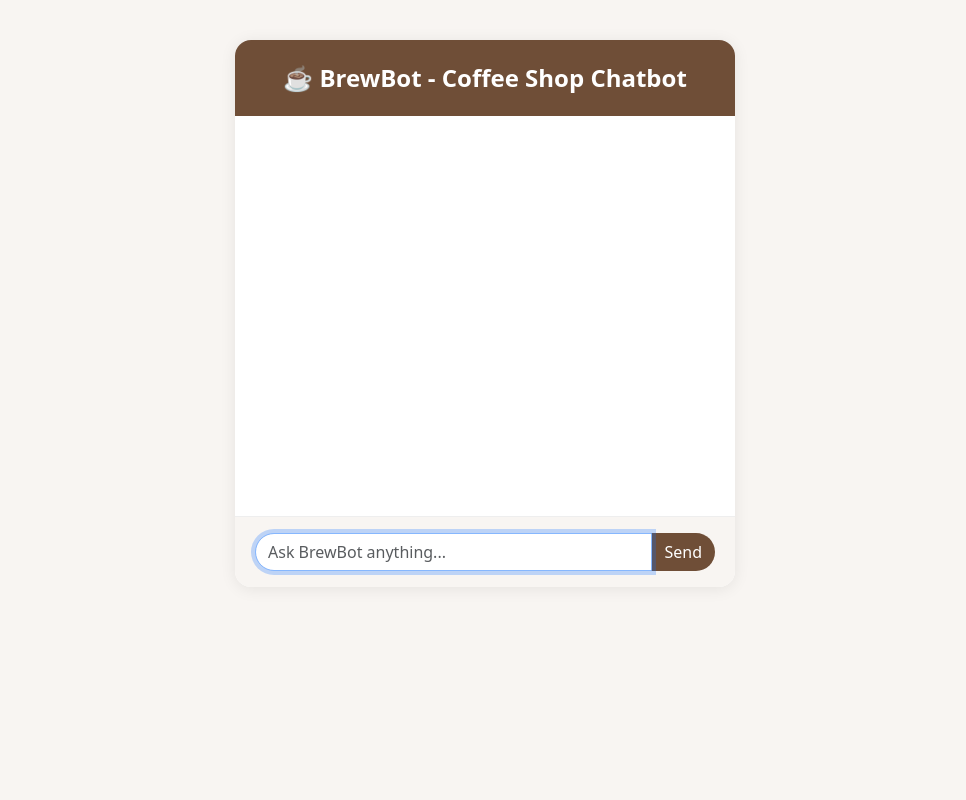
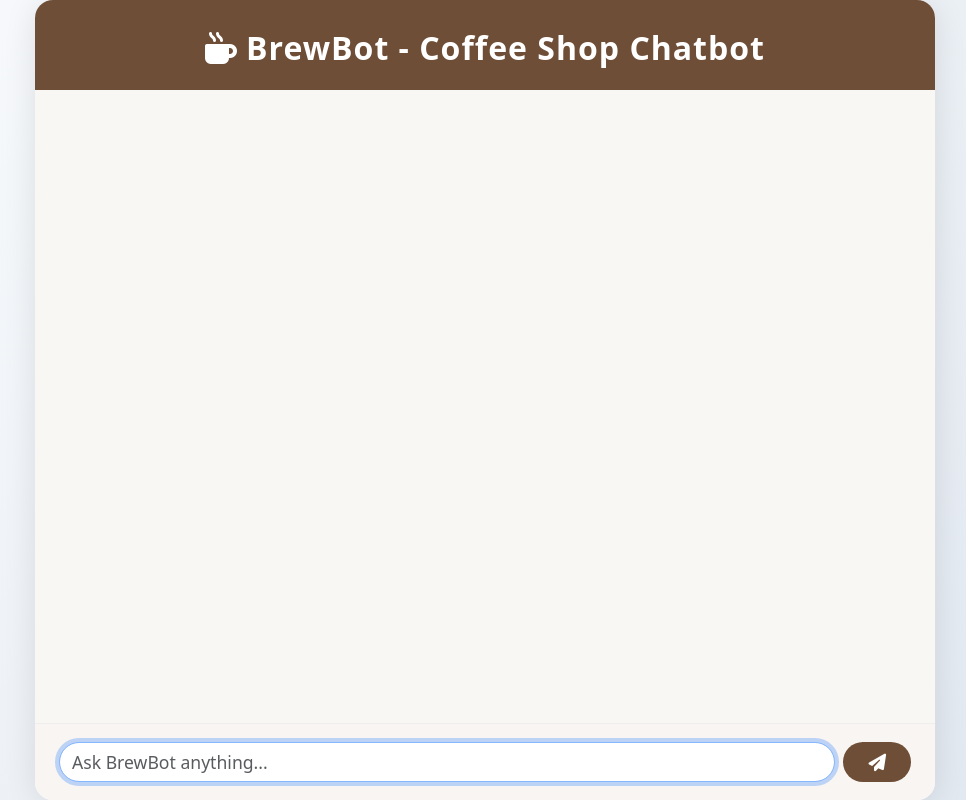
Before and after one commit to ShudarsanRegmi/llm-vuln-scanner, a Flask app: page / in a window 1280 px wide. Shown: the whole page, without its empty margins (155-1121 px from the left). Run offline with Flask 3, Linux system fonts and the light colour scheme.

Commit message:
Enhanced UI of chatbot UI

```diff
--- a/chatbot_ui/templates/index.html
+++ b/chatbot_ui/templates/index.html
@@ -5,62 +5,210 @@
     <meta name="viewport" content="width=device-width, initial-scale=1.0">
     <title>☕ BrewBot - Coffee Shop Chatbot</title>
     <link href="https://cdn.jsdelivr.net/npm/bootstrap@5.3.0/dist/css/bootstrap.min.css" rel="stylesheet">
+    <link rel="stylesheet" href="https://cdnjs.cloudflare.com/ajax/libs/font-awesome/6.4.0/css/all.min.css">
     <style>
-        body { background: #f8f5f2; }
-        .chat-container { max-width: 500px; margin: 40px auto; background: #fff; border-radius: 16px; box-shadow: 0 2px 16px rgba(0,0,0,0.08); padding: 0; }
-        .chat-header { background: #6f4e37; color: #fff; padding: 20px; border-radius: 16px 16px 0 0; text-align: center; font-size: 1.5rem; font-weight: bold; }
-        .chat-body { padding: 20px; height: 400px; overflow-y: auto; }
-        .chat-message { margin-bottom: 16px; display: flex; }
-        .chat-message.user .msg { margin-left: auto; background: #e3caa5; color: #6f4e37; }
-        .chat-message.bot .msg { margin-right: auto; background: #6f4e37; color: #fff; }
-        .msg { padding: 12px 18px; border-radius: 18px; max-width: 75%; font-size: 1rem; }
-        .chat-footer { padding: 16px 20px; border-top: 1px solid #eee; background: #f8f5f2; border-radius: 0 0 16px 16px; }
-        .form-control { border-radius: 20px; }
-        .btn-coffee { background: #6f4e37; color: #fff; border-radius: 20px; }
-        .btn-coffee:hover { background: #563826; }
+        html, body {
+            height: 100%;
+            width: 100%;
+            margin: 0;
+            padding: 0;
+            box-sizing: border-box;
+        }
+        body {
+            min-height: 100vh;
+            min-width: 100vw;
+            height: 100vh;
+            width: 100vw;
+            background: linear-gradient(135deg, #f8fafc 0%, #e0e7ef 100%);
+            overflow: hidden;
+        }
+        .chat-container {
+            width: 80vw;
+            max-width: 900px;
+            height: 100vh;
+            margin: 0 auto;
+            background: #fff;
+            border-radius: 18px;
+            box-shadow: 0 4px 32px rgba(0,0,0,0.10);
+            display: flex;
+            flex-direction: column;
+        }
+        .chat-header {
+            background: #6f4e37;
+            color: #fff;
+            padding: 24px 24px 18px 24px;
+            border-radius: 18px 18px 0 0;
+            text-align: center;
+            font-size: 2rem;
+            font-weight: bold;
+            letter-spacing: 1px;
+        }
+        .chat-body {
+            flex: 1;
+            padding: 24px;
+            overflow-y: auto;
+            background: #f9f7f4;
+        }
+        .chat-message {
+            margin-bottom: 18px;
+            display: flex;
+            align-items: flex-end;
+        }
+        .chat-message.user {
+            flex-direction: row-reverse;
+        }
+        .chat-message .avatar {
+            width: 38px;
+            height: 38px;
+            border-radius: 50%;
+            background: #eee;
+            display: flex;
+            align-items: center;
+            justify-content: center;
+            font-size: 1.3rem;
+            margin: 0 10px;
+        }
+        .chat-message.user .msg {
+            background: #e3caa5;
+            color: #6f4e37;
+            margin-right: 10px;
+        }
+        .chat-message.bot .msg {
+            background: #6f4e37;
+            color: #fff;
+            margin-left: 10px;
+        }
+        .msg {
+            padding: 14px 20px;
+            border-radius: 18px;
+            max-width: 75vw;
+            font-size: 1.08rem;
+            box-shadow: 0 2px 8px rgba(0,0,0,0.04);
+            word-break: break-word;
+        }
+        .chat-footer {
+            padding: 18px 24px;
+            border-top: 1px solid #eee;
+            background: #f8f5f2;
+            border-radius: 0 0 18px 18px;
+        }
+        .form-control {
+            border-radius: 20px;
+            font-size: 1.1rem;
+        }
+        .btn-coffee {
+            background: #6f4e37;
+            color: #fff;
+            border-radius: 20px;
+            font-size: 1.1rem;
+        }
+        .btn-coffee:hover {
+            background: #563826;
+        }
+        .markdown-body {
+            font-size: 1.08rem;
+        }
+        .spinner {
+            width: 28px;
+            height: 28px;
+            border: 4px solid #e3caa5;
+            border-top: 4px solid #6f4e37;
+            border-radius: 50%;
+            animation: spin 1s linear infinite;
+            margin: 0 10px;
+        }
+        @keyframes spin { 100% { transform: rotate(360deg); } }
+        @media (max-width: 900px) {
+            .chat-container {
+                width: 100vw;
+                max-width: 100vw;
+                height: 100vh;
+                border-radius: 0;
+                margin: 0;
+            }
+            .chat-header, .chat-footer {
+                padding-left: 10px;
+                padding-right: 10px;
+                border-radius: 0;
+            }
+            .chat-body {
+                padding: 10px;
+            }
+            .msg {
+                max-width: 90vw;
+            }
+        }
     </style>
+    <script src="https://cdn.jsdelivr.net/npm/marked/marked.min.js"></script>
 </head>
 <body>
     <div class="chat-container">
-        <div class="chat-header">☕ BrewBot - Coffee Shop Chatbot</div>
+        <div class="chat-header"><i class="fa-solid fa-mug-hot me-2"></i>BrewBot - Coffee Shop Chatbot</div>
         <div class="chat-body" id="chat-body">
             <!-- Messages will appear here -->
         </div>
         <div class="chat-footer">
-            <form id="chat-form" autocomplete="off">
-                <div class="input-group">
-                    <input type="text" class="form-control" id="user-input" placeholder="Ask BrewBot anything..." required autofocus>
-                    <button class="btn btn-coffee" type="submit">Send</button>
-                </div>
+            <form id="chat-form" autocomplete="off" class="d-flex gap-2">
+                <input type="text" class="form-control flex-grow-1" id="user-input" placeholder="Ask BrewBot anything..." required autofocus>
+                <button class="btn btn-coffee px-4" type="submit"><i class="fa-solid fa-paper-plane"></i></button>
             </form>
         </div>
     </div>
-    <script src="https://code.jquery.com/jquery-3.6.0.min.js"></script>
     <script>
-        let chatBody = $('#chat-body');
-        function appendMessage(sender, text) {
+        let chatBody = document.getElementById('chat-body');
+        let loadingSpinner = null;
+        function appendMessage(sender, text, isMarkdown=false) {
             let msgClass = sender === 'user' ? 'user' : 'bot';
-            let msgHtml = `<div class="chat-message ${msgClass}"><div class="msg">${text}</div></div>`;
-            chatBody.append(msgHtml);
-            chatBody.scrollTop(chatBody[0].scrollHeight);
+            let avatar = sender === 'user' ? '<div class="avatar bg-secondary text-white"><i class="fa-solid fa-user"></i></div>' : '<div class="avatar bg-coffee text-white"><i class="fa-solid fa-robot"></i></div>';
+            let msgHtml = `<div class="chat-message ${msgClass}">`;
+            if (sender === 'user') msgHtml += avatar;
+            msgHtml += `<div class="msg">`;
+            if (isMarkdown) {
+                msgHtml += `<div class="markdown-body">${marked.parse(text)}</div>`;
+            } else {
+                msgHtml += text;
+            }
+            msgHtml += `</div>`;
+            if (sender === 'bot') msgHtml += avatar;
+            msgHtml += `</div>`;
+            chatBody.insertAdjacentHTML('beforeend', msgHtml);
+            chatBody.scrollTop = chatBody.scrollHeight;
         }
-        $('#chat-form').on('submit', function(e) {
+        function showLoading() {
+            if (!loadingSpinner) {
+                loadingSpinner = document.createElement('div');
+                loadingSpinner.className = 'chat-message bot';
+                loadingSpinner.innerHTML = '<div class="spinner"></div>';
+                chatBody.appendChild(loadingSpinner);
+                chatBody.scrollTop = chatBody.scrollHeight;
+            }
+        }
+        function hideLoading() {
+            if (loadingSpinner) {
+                chatBody.removeChild(loadingSpinner);
+                loadingSpinner = null;
+            }
+        }
+        document.getElementById('chat-form').addEventListener('submit', function(e) {
             e.preventDefault();
-            let userInput = $('#user-input').val().trim();
+            let userInput = document.getElementById('user-input').value.trim();
             if (!userInput) return;
             appendMessage('user', userInput);
-            $('#user-input').val('');
-            $.ajax({
-                url: '/chat',
+            document.getElementById('user-input').value = '';
+            showLoading();
+            fetch('/chat', {
                 method: 'POST',
-                contentType: 'application/json',
-                data: JSON.stringify({ prompt: userInput }),
-                success: function(data) {
-                    appendMessage('bot', data.response);
-                },
-                error: function(xhr) {
-                    appendMessage('bot', 'Sorry, there was an error.');
-                }
+                headers: { 'Content-Type': 'application/json' },
+                body: JSON.stringify({ prompt: userInput })
+            })
+            .then(res => res.json())
+            .then(data => {
+                hideLoading();
+                appendMessage('bot', data.response, true);
+            })
+            .catch(() => {
+                hideLoading();
+                appendMessage('bot', 'Sorry, there was an error.', false);
             });
         });
     </script>
```
